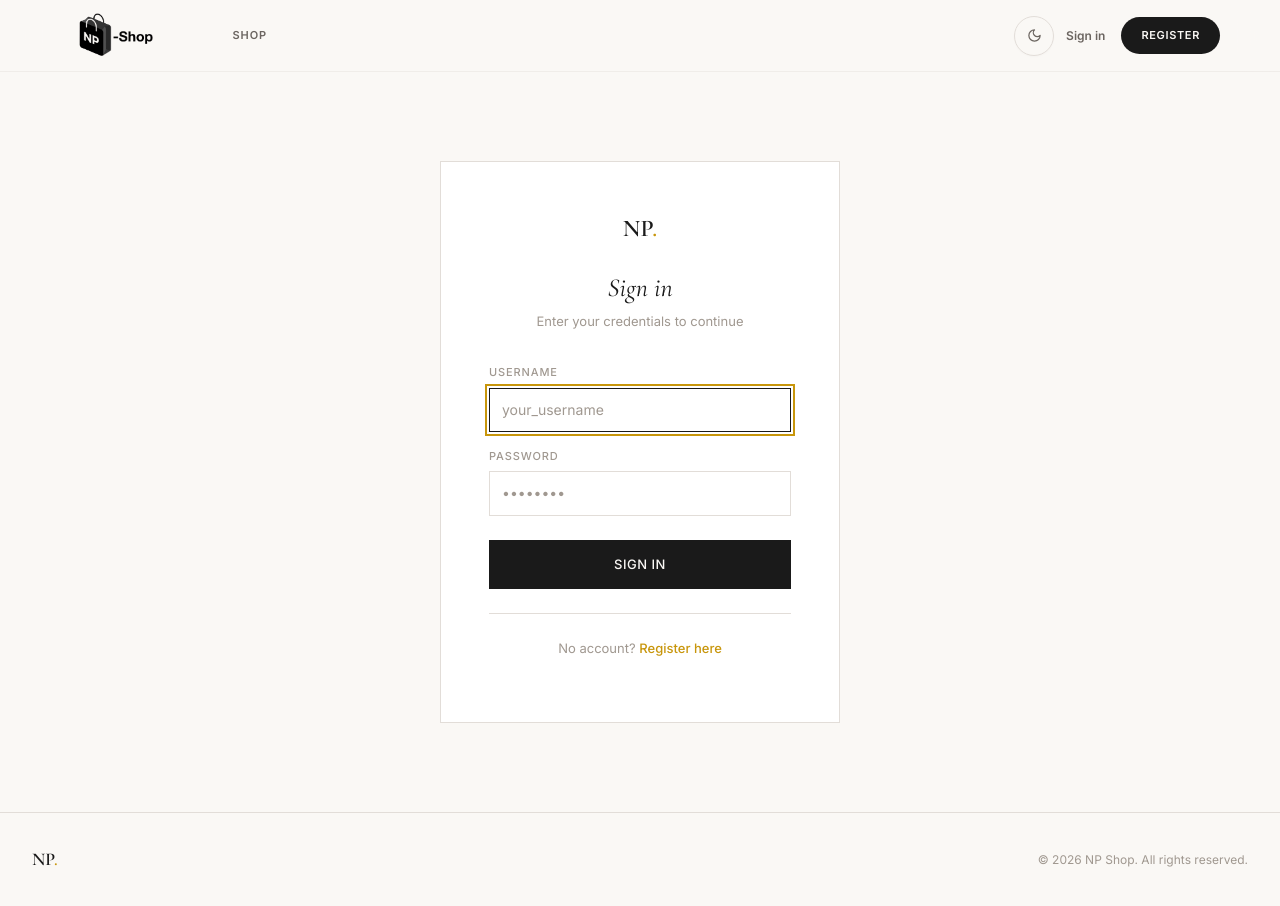
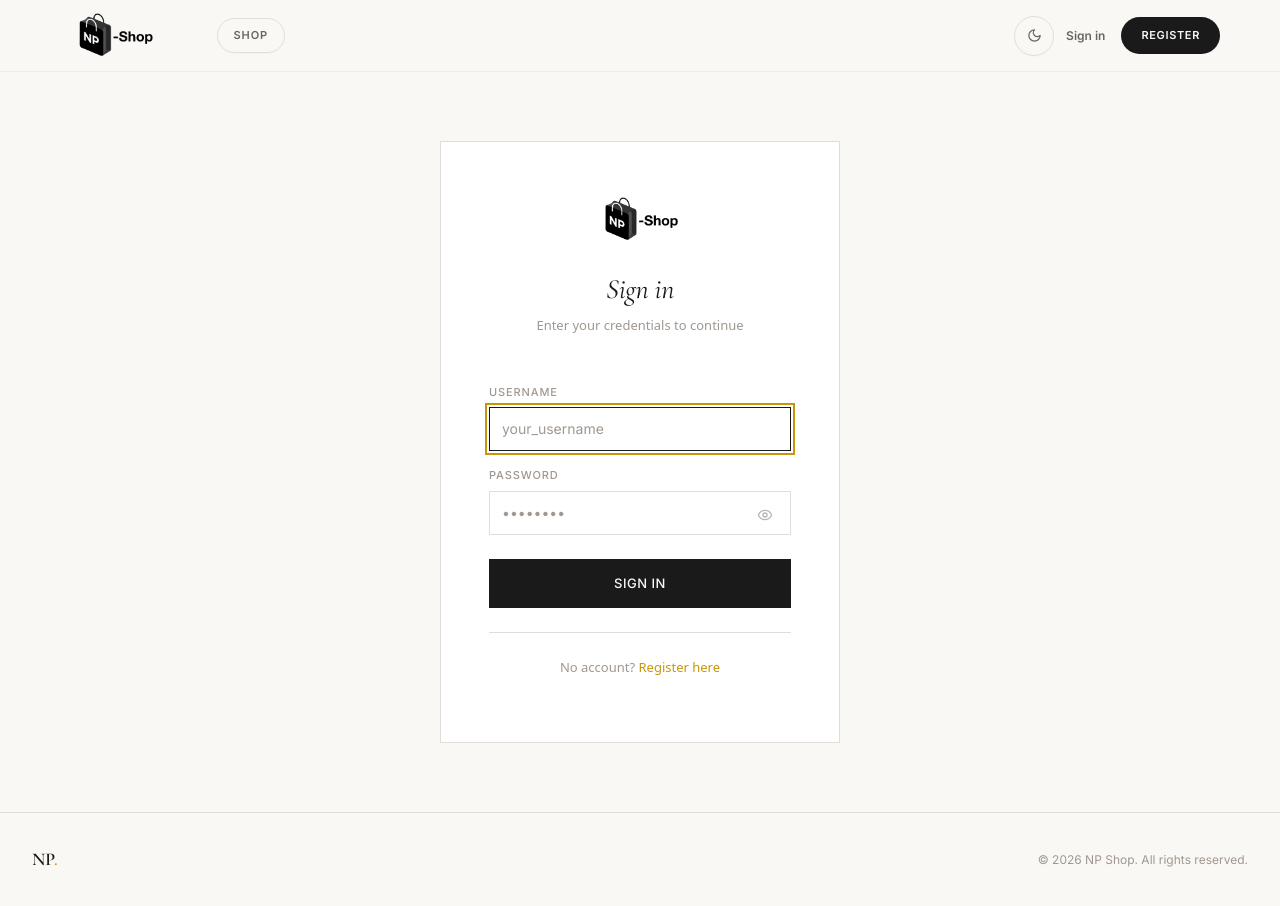
Before and after one commit to julhariemaddin/np-shop-web, a React (Vite) app: page /login in a window 1280 px wide. Built offline with nearby package versions, Linux system fonts and the light colour scheme; no server answers.

Commit message:
refactor : change a the ui a little bit

```diff
--- a/src/components/layout/Header.jsx
+++ b/src/components/layout/Header.jsx
@@ -60,7 +60,6 @@ export default function Header() {
   return (
     <header className={styles.header}>
       <div className={styles.inner}>
-        {/* Logo container utilizing favicon.png with correct routing wrapper */}
         <Link
           to="/"
           className={`${styles.logoContainer} ${theme === 'dark' ? styles.logoDark : ''}`}
--- a/src/components/layout/Header.module.css
+++ b/src/components/layout/Header.module.css
@@ -32,7 +32,7 @@
 }
 
 .logoImage {
-  height: 3.7rem; /* Increased from 34px to make the logo a little bigger */
+  height: 3.7rem; /* Preserved 3.7rem sizing scale */
   width: auto;
   display: block;
   object-fit: contain;
@@ -48,7 +48,7 @@
 .nav {
   display: flex;
   align-items: center;
-  gap: 8px;
+  gap: 12px; /* Marginally increased spacing for better breathing room with outlined capsules */
   margin-left: 48px;
   flex: 1;
 }
@@ -61,13 +61,17 @@
   text-transform: uppercase;
   text-decoration: none;
   padding: 8px 16px;
+  border: 1px solid var(--border); /* Added to match the button styling */
+  background: var(--bg-base); /* Added to match the button styling */
   border-radius: 20px;
+  box-shadow: 0 1px 2px rgba(0, 0, 0, 0.02);
   transition: all 0.2s cubic-bezier(0.16, 1, 0.3, 1);
 }
 
 .navLink:hover {
   color: var(--text-primary);
-  background: var(--bg-subtle, #f5f5f5);
+  border-color: var(--text-primary); /* Added to swap borders correctly on hover */
+  box-shadow: 0 4px 12px rgba(0, 0, 0, 0.04);
 }
 
 /* Context Control Actions Utility Container */
@@ -250,7 +254,7 @@
   margin: 6px 4px;
 }
 
-/* Public Fallback Credentials Credentials Controllers */
+/* Public Fallback Credentials Controllers */
 .authLinks {
   display: flex;
   align-items: center;
--- a/src/pages/Home.module.css
+++ b/src/pages/Home.module.css
@@ -74,6 +74,7 @@
 }
 
 .navBtnShop {
+  display: none; /* Default state: Hidden on Desktop / Wide views */
   background: transparent;
   color: var(--text-primary);
   border: 2px solid var(--border);
@@ -90,26 +91,6 @@
 .navBtnShop:hover {
   border-color: var(--text-primary);
   background: var(--bg-subtle);
-}
-
-.navBtnSignIn {
-  background: var(--text-primary);
-  color: var(--bg-base);
-  border: 2px solid var(--text-primary);
-  font-size: 11px;
-  font-weight: 800;
-  text-transform: uppercase;
-  padding: 8px 20px;
-  border-radius: 0px;
-  cursor: pointer;
-  transition: all 0.12s ease;
-  white-space: nowrap;
-}
-
-.navBtnSignIn:hover {
-  background: var(--neon-glow-secondary);
-  border-color: var(--neon-glow-secondary);
-  color: #000000;
 }
 
 /* ─── Structural Workspace Layout ─── */
@@ -416,6 +397,10 @@
     justify-content: space-between;
   }
 
+  .navBtnShop {
+    display: inline-block; /* Becomes visible only on mobile viewports */
+  }
+
   .grid {
     grid-template-columns: 1fr;
   }
--- a/src/pages/auth/Auth.module.css
+++ b/src/pages/auth/Auth.module.css
@@ -18,32 +18,45 @@
 .header {
   margin-bottom: var(--space-6);
   text-align: center;
+  display: flex;
+  flex-direction: column;
+  align-items: center;
 }
 
-.logo {
-  font-family: var(--font-display);
-  font-size: 24px;
-  font-weight: 600;
-  color: var(--text-primary);
-  display: inline-block;
+.logoContainer {
+  display: flex;
+  align-items: center;
+  justify-content: center;
   margin-bottom: var(--space-5);
+  user-select: none;
+  text-decoration: none;
 }
 
-.logo span {
-  color: var(--accent);
+.logoImage {
+  height: 3.7rem;
+  width: auto;
+  display: block;
+  object-fit: contain;
+  transition: filter var(--duration-base) var(--ease);
+}
+
+.logoDark .logoImage {
+  filter: invert(1) brightness(1.2);
 }
 
 .title {
-  font-family: var(--font-display);
-  font-size: 26px;
-  font-weight: 400;
+  font-family: var(--font-display, Georgia, Cambria, serif);
+  font-size: 28px;
+  font-weight: 500;
   font-style: italic;
+  letter-spacing: -0.01em;
   color: var(--text-primary);
   margin-bottom: var(--space-2);
 }
 
 .subtitle {
   font-size: 13px;
+  font-family: system-ui, -apple-system, sans-serif;
   color: var(--text-muted);
 }
 
@@ -51,20 +64,57 @@
   display: flex;
   flex-direction: column;
   gap: var(--space-4);
+  width: 100%;
+}
+
+.passwordContainer {
+  position: relative;
+  display: flex;
+  flex-direction: column;
+}
+
+/* Bulletproof Button Styling */
+.peekButton {
+  position: absolute;
+  right: 14px;
+  top: 36px;
+  z-index: 999;
+  background: transparent;
+  border: none;
+  padding: 4px;
+  color: #888888; /* Locked to a universally visible medium grey */
+  opacity: 0.6; /* Starts slightly faded */
+  cursor: pointer;
+  display: flex;
+  align-items: center;
+  justify-content: center;
+  transition: opacity 0.2s ease, transform 0.1s ease;
+  outline: none;
+}
+
+.peekButton:hover {
+  opacity: 1; /* Pops into full visibility without changing the actual hex color */
+}
+
+.peekButton:active {
+  transform: scale(0.92);
 }
 
 .footer {
   text-align: center;
   font-size: 13px;
+  font-family: system-ui, -apple-system, sans-serif;
   color: var(--text-muted);
   margin-top: var(--space-5);
   padding-top: var(--space-5);
   border-top: 1px solid var(--border);
+  width: 100%;
 }
 
 .link {
   color: var(--accent);
   font-weight: 500;
+  text-decoration: none;
 }
 
 .link:hover {
--- a/src/pages/auth/Login.jsx
+++ b/src/pages/auth/Login.jsx
@@ -3,18 +3,37 @@ import { Link, useNavigate, useLocation } from 'react-router-dom'
 import { motion } from 'framer-motion'
 import toast from 'react-hot-toast'
 import { useAuth } from '../../context/AuthContext'
+import { useTheme } from '../../context/ThemeContext'
 import Input from '../../components/common/Input'
 import Button from '../../components/common/Button'
 import styles from './Auth.module.css'
 
+const EyeIcon = () => (
+  <svg width="16" height="16" viewBox="0 0 24 24" fill="none" stroke="currentColor" strokeWidth="2" strokeLinecap="round" strokeLinejoin="round">
+    <path d="M2 12s3-7 10-7 10 7 10 7-3 7-10 7-10-7-10-7Z"/>
+    <circle cx="12" cy="12" r="3"/>
+  </svg>
+)
+
+const EyeOffIcon = () => (
+  <svg width="16" height="16" viewBox="0 0 24 24" fill="none" stroke="currentColor" strokeWidth="2" strokeLinecap="round" strokeLinejoin="round">
+    <path d="M9.88 9.88a3 3 0 1 0 4.24 4.24"/>
+    <path d="M10.73 5.08A10.43 10.43 0 0 1 12 5c7 0 10 7 10 7a13.16 13.16 0 0 1-1.67 2.68"/>
+    <path d="M6.61 6.61A13.52 13.52 0 0 0 2 12s3 7 10 7a9.74 9.74 0 0 0 5.39-1.61"/>
+    <line x1="2" y1="2" x2="22" y2="22"/>
+  </svg>
+)
+
 export default function Login() {
   const { login } = useAuth()
+  const { theme } = useTheme()
   const navigate = useNavigate()
   const location = useLocation()
 
   const [form, setForm] = useState({ username: '', password: '' })
   const [loading, setLoading] = useState(false)
   const [errors, setErrors] = useState({})
+  const [showPassword, setShowPassword] = useState(false)
 
   const from = location.state?.from?.pathname || '/'
 
@@ -56,7 +75,16 @@ export default function Login() {
         transition={{ duration: 0.4 }}
       >
         <div className={styles.header}>
-          <Link to="/" className={styles.logo}>NP<span>.</span></Link>
+          <Link
+            to="/"
+            className={`${styles.logoContainer} ${theme === 'dark' ? styles.logoDark : ''}`}
+          >
+            <img
+              src="/favicon.png"
+              alt="NP-Shop Logo"
+              className={styles.logoImage}
+            />
+          </Link>
           <h1 className={styles.title}>Sign in</h1>
           <p className={styles.subtitle}>Enter your credentials to continue</p>
         </div>
@@ -71,14 +99,26 @@ export default function Login() {
             error={errors.username}
             autoFocus
           />
+
+          <div className={styles.passwordContainer}>
             <Input
               label="Password"
-            type="password"
+              type={showPassword ? 'text' : 'password'}
               placeholder="••••••••"
               value={form.password}
               onChange={set('password')}
               error={errors.password}
             />
+            <button
+              type="button"
+              className={styles.peekButton}
+              onClick={() => setShowPassword(!showPassword)}
+              aria-label={showPassword ? 'Hide password' : 'Show password'}
+            >
+              {showPassword ? <EyeOffIcon /> : <EyeIcon />}
+            </button>
+          </div>
+
           <Button type="submit" variant="primary" size="lg" loading={loading} style={{ width: '100%', marginTop: '8px' }}>
             Sign in
           </Button>
--- a/src/pages/auth/Register.jsx
+++ b/src/pages/auth/Register.jsx
@@ -3,9 +3,26 @@ import { Link, useNavigate } from 'react-router-dom'
 import { motion } from 'framer-motion'
 import toast from 'react-hot-toast'
 import { useAuth } from '../../context/AuthContext'
+import { useTheme } from '../../context/ThemeContext'
 import Input from '../../components/common/Input'
 import Button from '../../components/common/Button'
 import styles from './Auth.module.css'
+
+const EyeIcon = () => (
+  <svg width="16" height="16" viewBox="0 0 24 24" fill="none" stroke="currentColor" strokeWidth="2" strokeLinecap="round" strokeLinejoin="round">
+    <path d="M2 12s3-7 10-7 10 7 10 7-3 7-10 7-10-7-10-7Z"/>
+    <circle cx="12" cy="12" r="3"/>
+  </svg>
+)
+
+const EyeOffIcon = () => (
+  <svg width="16" height="16" viewBox="0 0 24 24" fill="none" stroke="currentColor" strokeWidth="2" strokeLinecap="round" strokeLinejoin="round">
+    <path d="M9.88 9.88a3 3 0 1 0 4.24 4.24"/>
+    <path d="M10.73 5.08A10.43 10.43 0 0 1 12 5c7 0 10 7 10 7a13.16 13.16 0 0 1-1.67 2.68"/>
+    <path d="M6.61 6.61A13.52 13.52 0 0 0 2 12s3 7 10 7a9.74 9.74 0 0 0 5.39-1.61"/>
+    <line x1="2" y1="2" x2="22" y2="22"/>
+  </svg>
+)
 
 const emailRe = /^[^\s@]+@[^\s@]+\.[^\s@]+$/
 const passRe = /^(?=.*[a-z])(?=.*[A-Z])(?=.*\d)(?=.*[!@#$%^&*]).+$/
@@ -13,11 +30,13 @@ const userRe = /^[a-zA-Z0-9._-]+$/
 
 export default function Register() {
   const { register } = useAuth()
+  const { theme } = useTheme()
   const navigate = useNavigate()
 
   const [form, setForm] = useState({ username: '', email: '', password: '' })
   const [loading, setLoading] = useState(false)
   const [errors, setErrors] = useState({})
+  const [showPassword, setShowPassword] = useState(false)
 
   const validate = () => {
     const e = {}
@@ -70,7 +89,16 @@ export default function Register() {
         transition={{ duration: 0.4 }}
       >
         <div className={styles.header}>
-          <Link to="/" className={styles.logo}>NP<span>.</span></Link>
+          <Link
+            to="/"
+            className={`${styles.logoContainer} ${theme === 'dark' ? styles.logoDark : ''}`}
+          >
+            <img
+              src="/favicon.png"
+              alt="NP-Shop Logo"
+              className={styles.logoImage}
+            />
+          </Link>
           <h1 className={styles.title}>Create account</h1>
           <p className={styles.subtitle}>Join NP Shop to start shopping</p>
         </div>
@@ -93,14 +121,26 @@ export default function Register() {
             onChange={set('email')}
             error={errors.email}
           />
+
+          <div className={styles.passwordContainer}>
             <Input
               label="Password"
-            type="password"
+              type={showPassword ? 'text' : 'password'}
               placeholder="Min. 8 chars, mixed case + symbol"
               value={form.password}
               onChange={set('password')}
               error={errors.password}
             />
+            <button
+              type="button"
+              className={styles.peekButton}
+              onClick={() => setShowPassword(!showPassword)}
+              aria-label={showPassword ? 'Hide password' : 'Show password'}
+            >
+              {showPassword ? <EyeOffIcon /> : <EyeIcon />}
+            </button>
+          </div>
+
           <Button type="submit" variant="primary" size="lg" loading={loading} style={{ width: '100%', marginTop: '8px' }}>
             Create account
           </Button>
```
Also changed, not shown: src/pages/Home.jsx (+92 -37 lines). Lines whose indentation alone changed are shown as unchanged.
